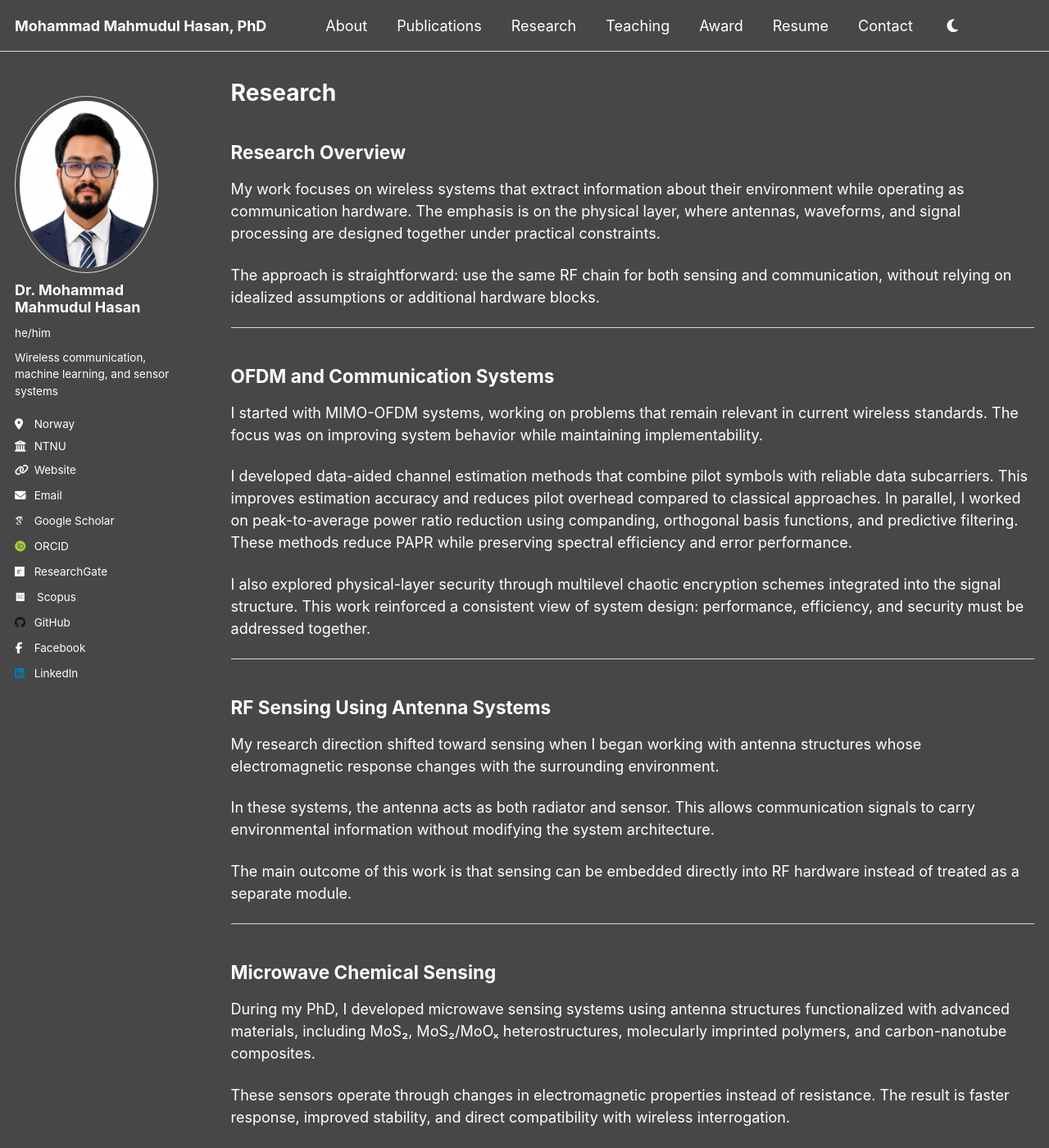
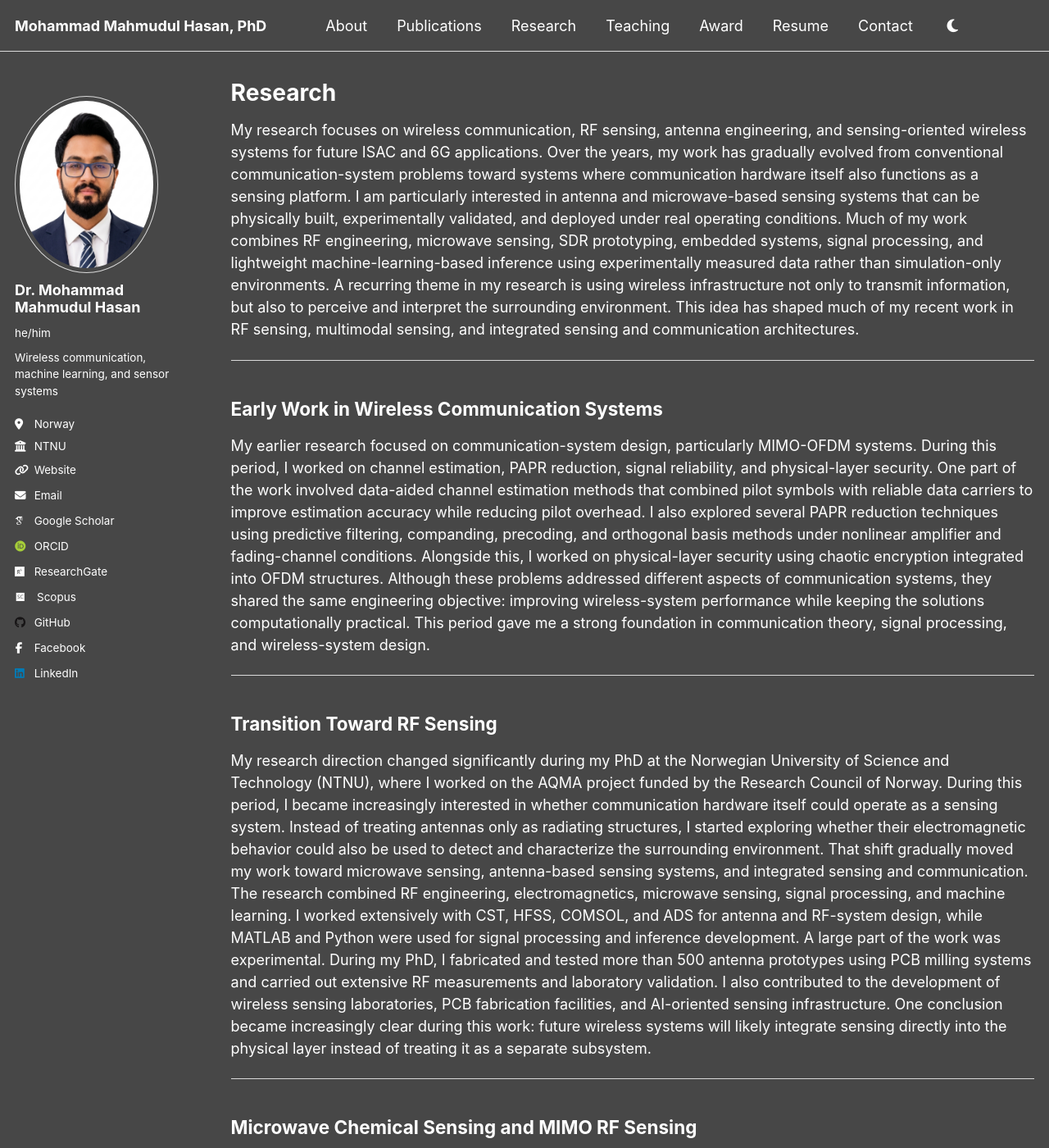
Before and after one commit to dearmahmud/dearmahmud.github.io, a Jekyll site: the page built from _pages/research.md, in a window 1280 px wide and 1400 px high. Shown: the whole window at 82% size. Built offline with Jekyll 4.4.1, drawn with Linux system fonts in a browser that asks for light colours; some web fonts are replaced; some of the changed text lies outside the part shown.

Commit message:
Update research.md

```diff
--- a/_pages/research.md
+++ b/_pages/research.md
@@ -5,67 +5,37 @@ permalink: /research/
 author_profile: true
 ---
 
-## Research Overview
-
-My work focuses on wireless systems that extract information about their environment while operating as communication hardware. The emphasis is on the physical layer, where antennas, waveforms, and signal processing are designed together under practical constraints.
-
-The approach is straightforward: use the same RF chain for both sensing and communication, without relying on idealized assumptions or additional hardware blocks.
+My research focuses on wireless communication, RF sensing, antenna engineering, and sensing-oriented wireless systems for future ISAC and 6G applications. Over the years, my work has gradually evolved from conventional communication-system problems toward systems where communication hardware itself also functions as a sensing platform. I am particularly interested in antenna and microwave-based sensing systems that can be physically built, experimentally validated, and deployed under real operating conditions. Much of my work combines RF engineering, microwave sensing, SDR prototyping, embedded systems, signal processing, and lightweight machine-learning-based inference using experimentally measured data rather than simulation-only environments. A recurring theme in my research is using wireless infrastructure not only to transmit information, but also to perceive and interpret the surrounding environment. This idea has shaped much of my recent work in RF sensing, multimodal sensing, and integrated sensing and communication architectures.
 
 ---
 
-## OFDM and Communication Systems
+## Early Work in Wireless Communication Systems
 
-I started with MIMO-OFDM systems, working on problems that remain relevant in current wireless standards. The focus was on improving system behavior while maintaining implementability.
-
-I developed data-aided channel estimation methods that combine pilot symbols with reliable data subcarriers. This improves estimation accuracy and reduces pilot overhead compared to classical approaches. In parallel, I worked on peak-to-average power ratio reduction using companding, orthogonal basis functions, and predictive filtering. These methods reduce PAPR while preserving spectral efficiency and error performance.
-
-I also explored physical-layer security through multilevel chaotic encryption schemes integrated into the signal structure. This work reinforced a consistent view of system design: performance, efficiency, and security must be addressed together.
+My earlier research focused on communication-system design, particularly MIMO-OFDM systems. During this period, I worked on channel estimation, PAPR reduction, signal reliability, and physical-layer security. One part of the work involved data-aided channel estimation methods that combined pilot symbols with reliable data carriers to improve estimation accuracy while reducing pilot overhead. I also explored several PAPR reduction techniques using predictive filtering, companding, precoding, and orthogonal basis methods under nonlinear amplifier and fading-channel conditions. Alongside this, I worked on physical-layer security using chaotic encryption integrated into OFDM structures. Although these problems addressed different aspects of communication systems, they shared the same engineering objective: improving wireless-system performance while keeping the solutions computationally practical. This period gave me a strong foundation in communication theory, signal processing, and wireless-system design.
 
 ---
 
-## RF Sensing Using Antenna Systems
+## Transition Toward RF Sensing
 
-My research direction shifted toward sensing when I began working with antenna structures whose electromagnetic response changes with the surrounding environment.
-
-In these systems, the antenna acts as both radiator and sensor. This allows communication signals to carry environmental information without modifying the system architecture.
-
-The main outcome of this work is that sensing can be embedded directly into RF hardware instead of treated as a separate module.
+My research direction changed significantly during my PhD at the Norwegian University of Science and Technology (NTNU), where I worked on the AQMA project funded by the Research Council of Norway. During this period, I became increasingly interested in whether communication hardware itself could operate as a sensing system. Instead of treating antennas only as radiating structures, I started exploring whether their electromagnetic behavior could also be used to detect and characterize the surrounding environment. That shift gradually moved my work toward microwave sensing, antenna-based sensing systems, and integrated sensing and communication. The research combined RF engineering, electromagnetics, microwave sensing, signal processing, and machine learning. I worked extensively with CST, HFSS, COMSOL, and ADS for antenna and RF-system design, while MATLAB and Python were used for signal processing and inference development. A large part of the work was experimental. During my PhD, I fabricated and tested more than 500 antenna prototypes using PCB milling systems and carried out extensive RF measurements and laboratory validation. I also contributed to the development of wireless sensing laboratories, PCB fabrication facilities, and AI-oriented sensing infrastructure. One conclusion became increasingly clear during this work: future wireless systems will likely integrate sensing directly into the physical layer instead of treating it as a separate subsystem.
 
 ---
 
-## Microwave Chemical Sensing
+## Microwave Chemical Sensing and MIMO RF Sensing
 
-During my PhD, I developed microwave sensing systems using antenna structures functionalized with advanced materials, including MoS₂, MoS₂/MoOₓ heterostructures, molecularly imprinted polymers, and carbon-nanotube composites.
-
-These sensors operate through changes in electromagnetic properties instead of resistance. The result is faster response, improved stability, and direct compatibility with wireless interrogation.
-
-I demonstrated detection of volatile organic compounds such as methanol, ethanol, and isopropanol, with detection limits below safety thresholds and stable behavior over extended periods.
+A major part of my doctoral research focused on microwave sensing systems using antenna structures functionalized with advanced sensing materials, including MoS₂, MoS₂/MoOₓ heterostructures, molecularly imprinted polymers, and carbon-nanotube composites. Unlike conventional resistive sensors, these systems operate through changes in electromagnetic behavior, making them naturally compatible with wireless interrogation and RF-system integration. Using these approaches, I demonstrated selective detection of volatile organic compounds such as methanol, ethanol, and isopropanol under room-temperature operation. An important direction that emerged from this work was extending single sensing elements into MIMO sensing architectures. This introduced several practical challenges, including mutual coupling, cross-sensitivity, interference between sensing elements, and stable inference under noisy measurement conditions. To address these problems, I worked on compact antenna structures together with learning-based inference models trained directly on experimentally measured RF data. This work eventually led to the development of a microwave MIMO electronic nose system capable of simultaneous sensing and communication within the same framework. The research resulted in multiple journal publications, startup funding, ongoing patent evaluation, and nomination of my PhD thesis for a Best Doctoral Thesis Award in sensor research.
 
 ---
 
-## MIMO RF Sensing Systems
+## Machine Learning and Experimental Inference
 
-A key outcome of this work is a microwave MIMO sensing framework, where multiple antenna elements are used jointly to detect and distinguish chemical species.
-
-Extending from single sensors to arrays introduced several issues, including mutual coupling, cross-sensitivity, and interaction between sensing elements. These were addressed through compact antenna design and inference models trained on measured RF data.
-
-The resulting system functions as a microwave electronic nose capable of multi-gas detection and concentration estimation while maintaining communication functionality. This work led to several journal publications, a PhD thesis nomination, and ongoing patent evaluation.
+Machine learning in my work is mainly used as a practical inference layer built on top of RF and electromagnetic behavior. I am more interested in physically meaningful and experimentally stable models than purely black-box architectures disconnected from the sensing hardware itself. Most of my work therefore combines physics-aware feature extraction with lightweight learning-based inference. The focus has included classification, concentration estimation, adaptive inference, multimodal fusion, and learning under practical noise and channel uncertainty. All models are trained and validated using experimentally measured data rather than synthetic-only datasets. I have also worked with SDR-based prototyping using USRP platforms, embedded systems, FPGA-assisted implementations, and real-time inference pipelines for deployable sensing systems.
 
 ---
 
-## Machine Learning in Practice
+## Current Research Direction
 
-Machine learning is used as an inference layer built on top of electromagnetic behavior.
-
-Feature design follows physical understanding of the system, and models are kept small enough for stable and interpretable operation. All models are trained and tested on measured data. The focus is on classification, regression, and adaptive estimation using Python and MATLAB.
-
----
-
-## Systems and Applications
-
-The work is carried out at the system level, from RF hardware to signal processing and inference.
-
-Applications include air quality monitoring, food safety, and health-related sensing. A broader direction is to extend these concepts to antenna arrays and massive MIMO systems, where wireless infrastructure can also serve as a distributed sensing platform.
+My current research focuses on deployable integrated sensing and communication systems for future wireless infrastructure. One major direction involves replacing bulky VNA-based RF sensing systems with compact on-chip RF readout architectures that are more suitable for scalable deployment. Another direction involves combining RF sensing with computer vision and multimodal inference to improve robustness and semantic awareness in complex environments. I am also interested in UAV-assisted ISAC systems for applications such as traffic monitoring, environmental sensing, disaster response, and infrastructure-limited communication. More broadly, I am interested in how future wireless networks can evolve from passive communication infrastructure into intelligent distributed sensing systems capable of interacting with their physical environment in real time.
 
 ---
 
@@ -79,12 +49,6 @@ Applications include air quality monitoring, food safety, and health-related sen
 
 ---
 
-## Current Direction
+## Long-Term Research Vision
 
-Current work focuses on integrated sensing and communication under practical constraints. This includes sensing from communication signals, modeling hardware impairments, and building lightweight inference systems that operate on real data.
-
----
-
-## Long-Term Direction
-
-The long-term direction is to develop wireless systems that produce environmental information as part of normal operation. This aligns with integrated sensing and communication for 6G, where sensing, communication, and system-level decisions are coupled within the same architecture.
+My long-term research goal is to contribute to wireless systems where sensing, communication, and machine intelligence operate within the same architecture instead of existing as isolated subsystems. I believe future 6G systems will increasingly move toward environment-aware and context-aware wireless infrastructure, where communication networks continuously interact with the physical world rather than simply transporting data between devices. My work aims to contribute to that transition through experimentally validated, hardware-aware, and practically deployable sensing and communication systems.
```
